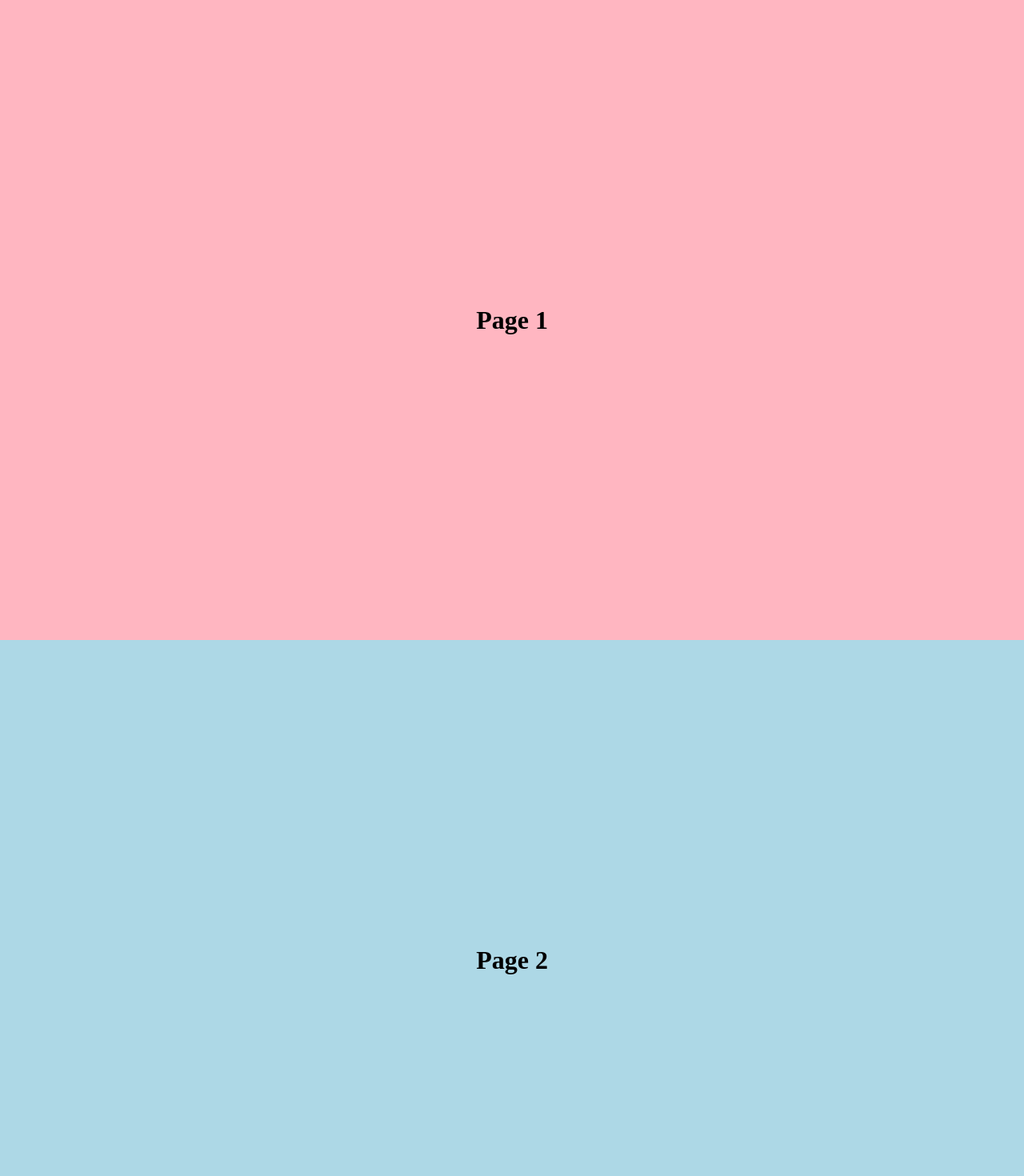
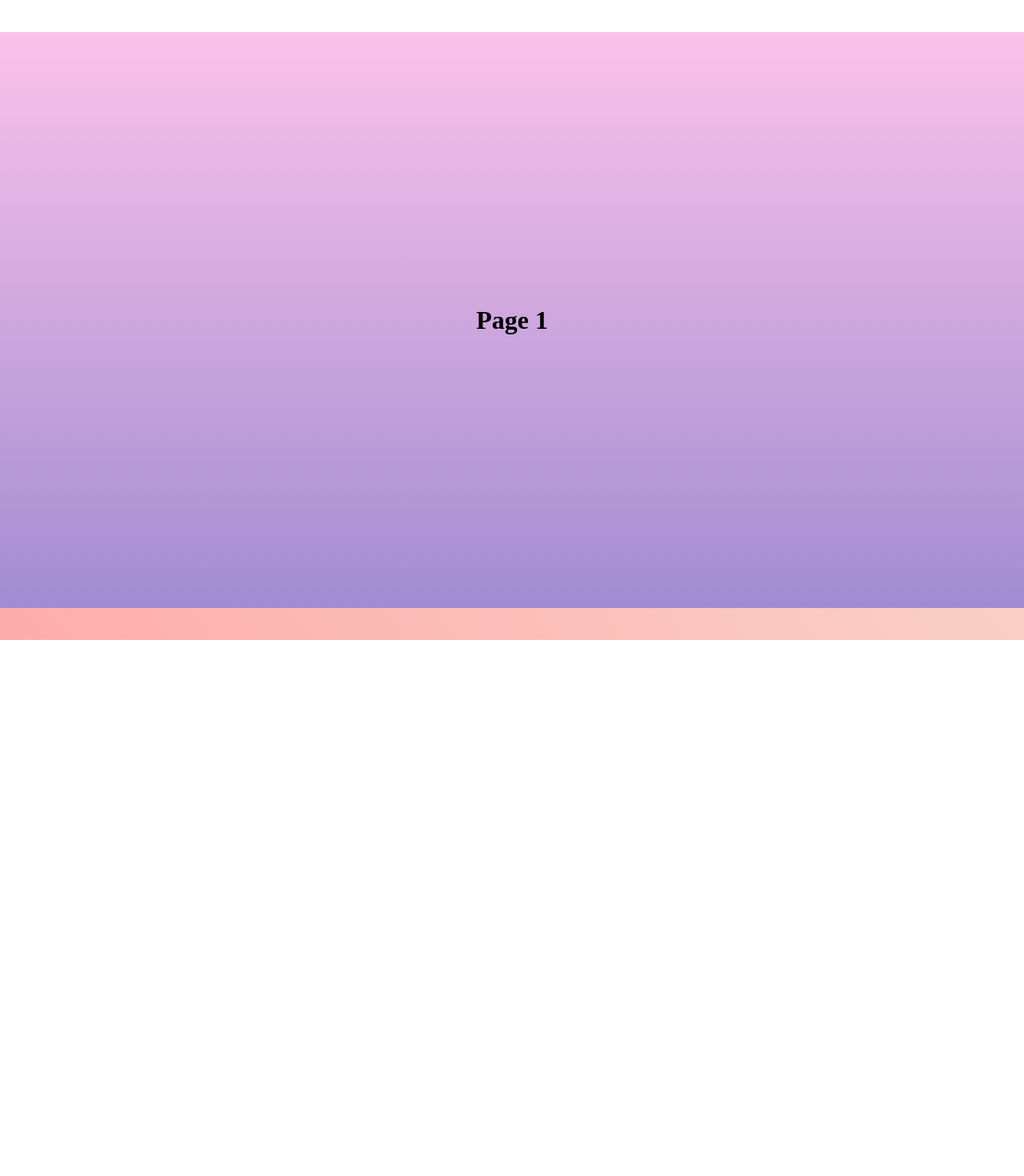
Before and after one commit to verona-hub/portfolio, a React (Create React App) app: page / in a window 1280 px wide. Shown: the top 1470 px of the page at 80% size. After the commit the page ends 800 px from the top, so only its background shows below. Built offline with nearby package versions, Linux system fonts and the light colour scheme.

Commit message:
Changes: - added scroll snap effect - created Page 4 - added favicon

```diff
--- a/public/index.html
+++ b/public/index.html
@@ -7,7 +7,7 @@
     <meta name="theme-color" content="#000000" />
     <meta
       name="description"
-      content="Web site created using create-react-app"
+      content="My Portfolio"
     />
     <!--
       manifest.json provides metadata used when your web app is installed on a
@@ -23,7 +23,7 @@
       work correctly both with client-side routing and a non-root public URL.
       Learn how to configure a non-root public URL by running `npm run build`.
     -->
-    <title>React App</title>
+    <title> Zoran G Portfolio </title>
   </head>
   <body>
     <noscript>You need to enable JavaScript to run this app.</noscript>
--- a/src/App.css
+++ b/src/App.css
@@ -4,27 +4,44 @@
     padding: 0;
 }
 
+html {
+
+}
+
 .App {
-  display: flex;
-  flex-direction: column;
-  justify-content: center;
+
+}
+
+.pages-wrapper {
+    height: 100vh;
+    overflow-y: scroll;
+    scroll-snap-type: y mandatory;
+    scroll-padding: 5vh;
 }
 
 .Page {
-  height: 100vh;
+    height: 90vh;
     display: flex;
     justify-content: center;
     align-items: center;
+    scroll-snap-align: start;
 }
 
 .page-one {
-  background-color: lightpink;
+    background-image: linear-gradient(to top, #a18cd1 0%, #fbc2eb 100%);
+    margin-top: 5vh;
 }
 
 .page-two {
-  background-color: lightblue;
+    background-image: linear-gradient(45deg, #ff9a9e 0%, #fad0c4 99%, #fad0c4 100%);
 }
 
 .page-three {
-  background-color: lightgreen;
+    background-image: linear-gradient(120deg, #d4fc79 0%, #96e6a1 100%);
 }
+
+.page-four {
+    background-image: linear-gradient(to top, #fbc2eb 0%, #a6c1ee 100%);
+    margin-bottom: 5vh;
+
+}
--- a/src/App.js
+++ b/src/App.js
@@ -4,6 +4,7 @@ import React, { Component } from "react";
 import PageOne from './components/Pages/PageOne';
 import PageTwo from './components/Pages/PageTwo';
 import PageThree from './components/Pages/PageThree';
+import PageFour from './components/Pages/PageFour';
 
 class App extends Component {
 
@@ -11,9 +12,12 @@ class App extends Component {
 
         return(
             <div className="App">
-                <PageOne />
-                <PageTwo />
-                <PageThree />
+                <div className="pages-wrapper">
+                    <PageOne/>
+                    <PageTwo/>
+                    <PageThree/>
+                    <PageFour />
+                </div>
             </div>
 
         );
--- /dev/null
+++ b/src/components/Pages/PageFour.js
@@ -0,0 +1,12 @@
+import React from 'react';
+
+
+const PageFour = () => {
+    return (
+        <div className="Page page-four">
+            <h1> Page 4 </h1>
+        </div>
+    );
+};
+
+export default PageFour;
--- a/src/components/Pages/PageThree.js
+++ b/src/components/Pages/PageThree.js
@@ -1,4 +1,5 @@
 import React from 'react';
+
 
 const PageThree = () => {
     return (
```
Also changed, not shown: 1 other file (tests, documents, lock files or other folders). Lines whose indentation alone changed are shown as unchanged.
